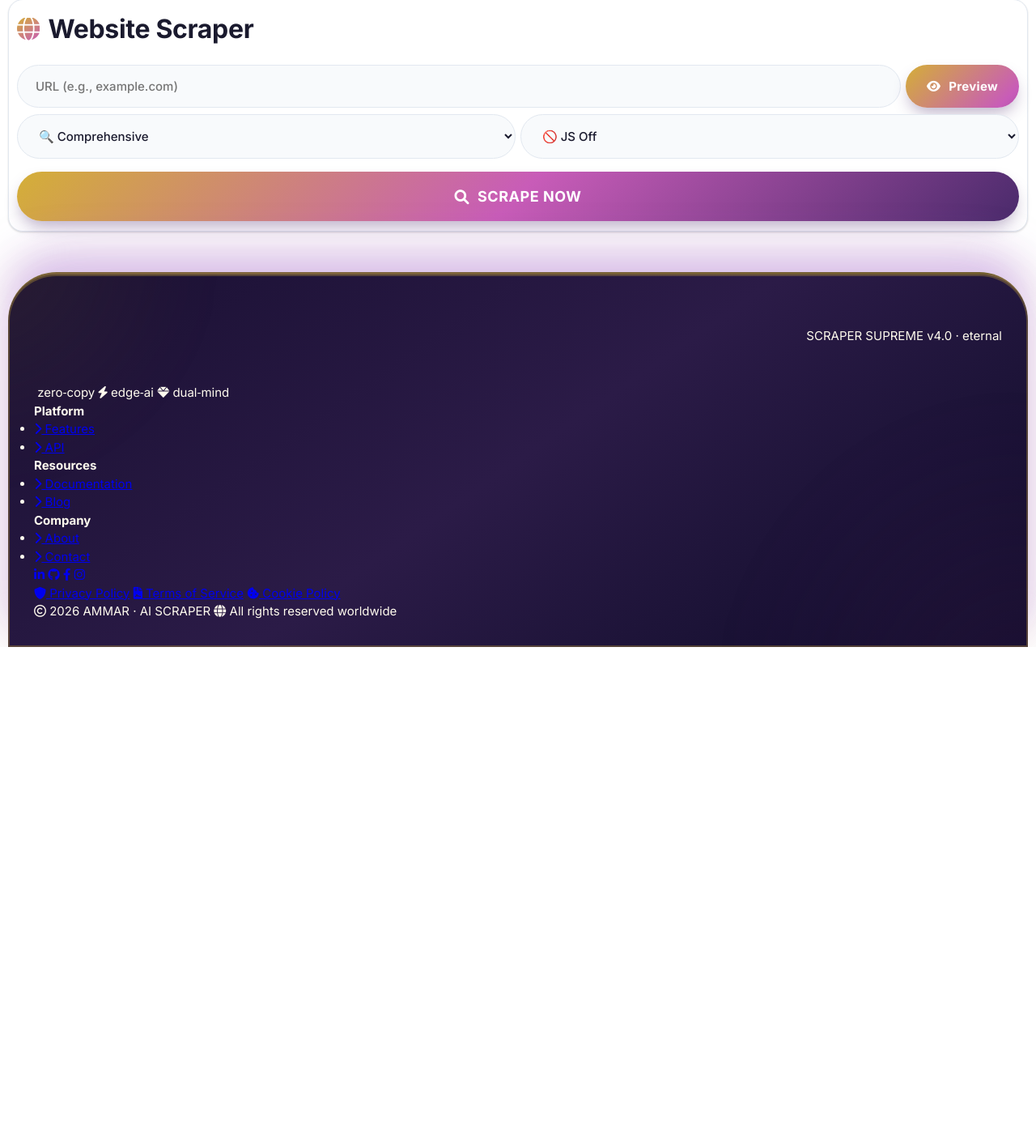
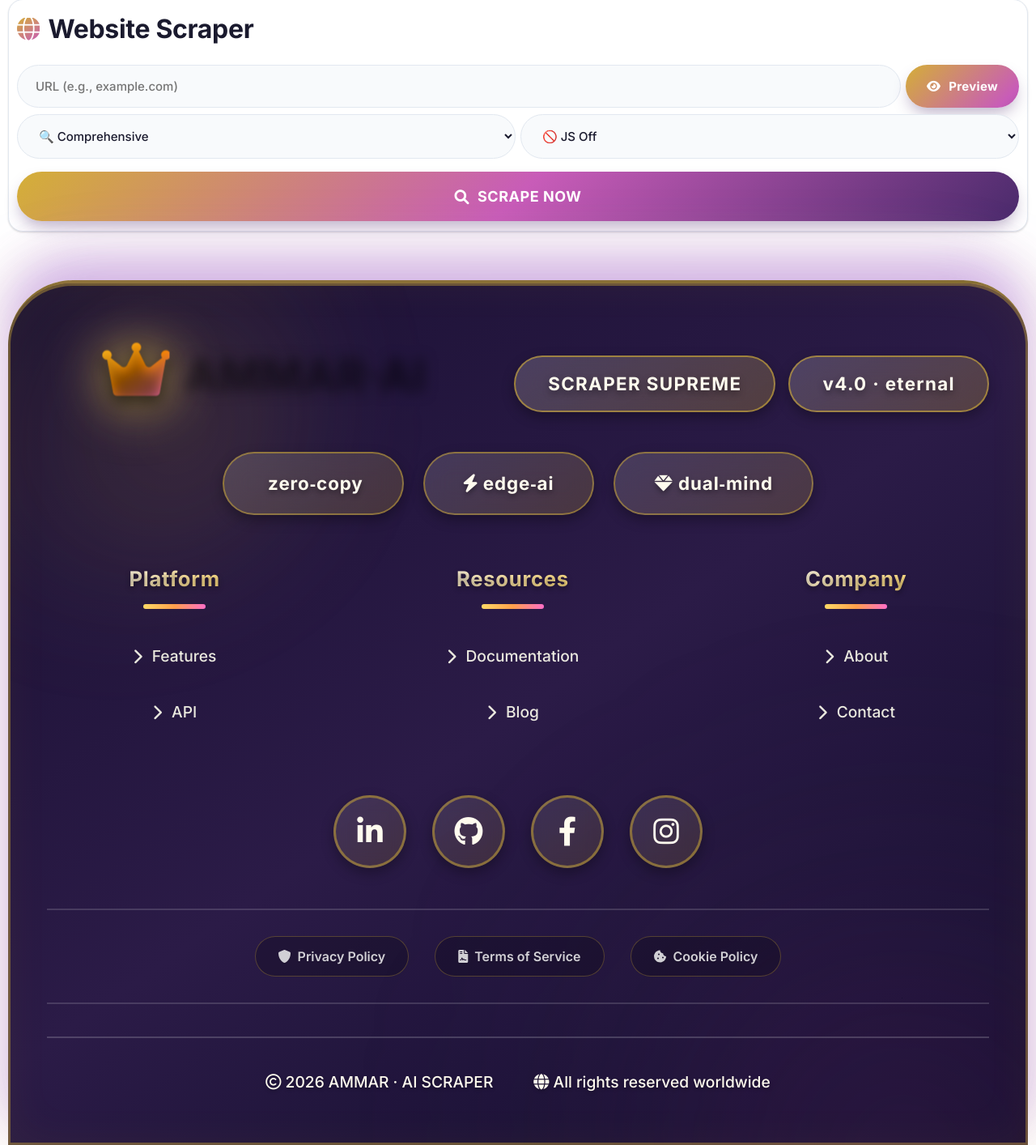
Before and after one commit to syedammarhaider/Ai-scraper, a FastAPI app: page / in a window 1280 px wide. Shown: the part 95-1509 px from the top of the page at 81% size. Before the commit the page ends 894 px from the top, so only its background shows below. Run offline with FastAPI, Linux system fonts and the light colour scheme.

Commit message:
Auto update

```diff
--- a/templates/index.html
+++ b/templates/index.html
@@ -618,58 +618,65 @@ body {
     }
 }
 
-/* ROYAL GOLDEN FOOTER – exactly from example, with AMMAR colors */
+/* ROYAL GOLDEN FOOTER – ultra professional responsive design */
 .footer {
-    margin-top: 50px;
-    padding: 3rem 2rem 2rem;
+    margin-top: 60px;
+    padding: clamp(2rem, 5vw, 4rem) clamp(1.5rem, 4vw, 3rem);
     background: linear-gradient(145deg, #1a1033, #2b1b47, #0f0c29);
     color: #fffbee;
-    border-radius: 60px 60px 0 0;
-    box-shadow: 0 -25px 50px rgba(180, 130, 220, 0.5), 0 0 0 2px rgba(212,175,55,0.3) inset, 0 0 100px rgba(212,175,55,0.1);
-    backdrop-filter: blur(15px);
+    border-radius: clamp(40px, 8vw, 80px) clamp(40px, 8vw, 80px) 0 0;
+    box-shadow:
+        0 -30px 60px rgba(180, 130, 220, 0.6),
+        0 0 0 3px rgba(212,175,55,0.4) inset,
+        0 0 120px rgba(212,175,55,0.15),
+        inset 0 0 60px rgba(255,215,0,0.05);
+    backdrop-filter: blur(20px);
     width: 100%;
     flex-shrink: 0;
     position: relative;
-    border-top: 3px solid rgba(212,175,55,0.5);
+    border-top: 4px solid rgba(212,175,55,0.6);
     overflow: hidden;
+    min-height: clamp(300px, 50vw, 600px);
 }
 
 .footer::before {
     content: '';
     position: absolute;
-    width: 350px;
-    height: 350px;
-    background: radial-gradient(circle at 30% 30%, rgba(212,175,55,0.2), transparent 70%);
-    top: -150px;
-    left: -150px;
+    width: clamp(200px, 30vw, 500px);
+    height: clamp(200px, 30vw, 500px);
+    background: radial-gradient(circle at 30% 30%, rgba(212,175,55,0.25), transparent 70%);
+    top: clamp(-100px, -15vw, -200px);
+    left: clamp(-100px, -15vw, -200px);
     border-radius: 50%;
-    filter: blur(50px);
-    animation: floatOrb 18s infinite alternate;
+    filter: blur(60px);
+    animation: floatOrb 20s infinite alternate;
     z-index: 0;
 }
 
 .footer::after {
     content: '';
     position: absolute;
-    width: 400px;
-    height: 400px;
-    background: radial-gradient(circle at 70% 70%, rgba(200,80,192,0.2), transparent 70%);
-    bottom: -200px;
-    right: -150px;
+    width: clamp(250px, 35vw, 600px);
+    height: clamp(250px, 35vw, 600px);
+    background: radial-gradient(circle at 70% 70%, rgba(200,80,192,0.25), transparent 70%);
+    bottom: clamp(-150px, -20vw, -300px);
+    right: clamp(-150px, -20vw, -300px);
     border-radius: 50%;
-    filter: blur(60px);
-    animation: floatOrb2 22s infinite alternate-reverse;
+    filter: blur(80px);
+    animation: floatOrb2 25s infinite alternate-reverse;
     z-index: 0;
 }
 
 @keyframes floatOrb {
-    0% { transform: translate(0,0) scale(1); opacity:0.3; }
-    100% { transform: translate(30px,40px) scale(1.3); opacity:0.6; }
+    0% { transform: translate(0,0) scale(1) rotate(0deg); opacity:0.4; }
+    50% { transform: translate(30px,40px) scale(1.3) rotate(180deg); opacity:0.7; }
+    100% { transform: translate(60px,80px) scale(1.5) rotate(360deg); opacity:0.9; }
 }
 
 @keyframes floatOrb2 {
-    0% { transform: translate(0,0) scale(1); opacity:0.2; }
-    100% { transform: translate(-50px,-30px) scale(1.4); opacity:0.5; }
+    0% { transform: translate(0,0) scale(1) rotate(0deg); opacity:0.3; }
+    50% { transform: translate(-50px,-30px) scale(1.4) rotate(-180deg); opacity:0.6; }
+    100% { transform: translate(-100px,-60px) scale(1.8) rotate(-360deg); opacity:0.8; }
 }
 
 .footer * {
@@ -677,206 +684,276 @@ body {
     z-index: 3;
 }
 
+/* Footer main content - responsive layout */
 .footer-main {
     display: flex;
     flex-wrap: wrap;
     justify-content: space-between;
     align-items: center;
-    gap: 30px;
-    margin-bottom: 30px;
+    gap: clamp(20px, 4vw, 40px);
+    margin-bottom: clamp(20px, 4vw, 40px);
+    text-align: center;
 }
 
 .footer-logo {
-    font-size: 38px;
+    font-size: clamp(32px, 6vw, 56px);
     font-weight: 900;
     background: linear-gradient(145deg, #fff, #ffe68f, #e2c5ff);
     -webkit-background-clip: text;
     -webkit-text-fill-color: transparent;
     display: flex;
     align-items: center;
-    gap: 16px;
-}6124
+    justify-content: center;
+    gap: clamp(12px, 2vw, 20px);
+    text-shadow: 0 8px 16px rgba(0,0,0,0.5);
     letter-spacing: -0.02em;
-
+    margin-bottom: clamp(10px, 2vw, 20px);
+    flex: 1;
+    min-width: 250px;
+}
 .footer-logo i {
-    font-size: 52px;
-    background: 8inear-gradient(145deg, #fbbf24, #ff8c00, #ff6ec7);
+    font-size: clamp(36px, 7vw, 72px);
+    background: linear-gradient(145deg, #fbbf24, #ff8c00, #ff6ec7);
     -webkit-background-clip: text;
     -webkit-text-fill-color: transparent;
-    filter: drop-shadow(0 0 10px gold);
-}5px gold) drop-shadow(0 4px 8px rgba(0,0,0,0.3));
-    animation: crownGlow 3s ease-in-out infinite alternate;
+    filter: drop-shadow(0 0 20px gold) drop-shadow(0 6px 12px rgba(0,0,0,0.4));
+    animation: crownGlow 4s ease-in-out infinite alternate;
 }
 
 @keyframes crownGlow {
-    0% { filter: drop-shadow( 0 15ld) drop-shadow(0 4px 8px rgba(0,0,0,0.3)); }
-    100% { fiter: drop-shadow(0 0 25px #ffdb7c) drop-shaow(0 4px 8px rgba(0,0,0,0.3) }
+    0% { filter: drop-shadow(0 0 20px gold) drop-shadow(0 6px 12px rgba(0,0,0,0.4)); transform: scale(1); }
+    50% { filter: drop-shadow(0 0 35px #ffdb7c) drop-shadow(0 6px 12px rgba(0,0,0,0.4)); transform: scale(1.05); }
+    100% { filter: drop-shadow(0 0 50px #ffd700) drop-shadow(0 6px 12px rgba(0,0,0,0.4)); transform: scale(1.1); }
+}
+.footer-tagline {
+    display: flex;
+    flex-wrap: wrap;
+    justify-content: center;
+    gap: clamp(8px, 2vw, 16px);
+    margin-top: clamp(8px, 2vw, 16px);
+}
 
 .footer-tagline span {
-    background: rgba(255,255,255,0.1);
-    padding: 8p linear-gradient(145deg,x 22px;5, rgba(212,175,55,0.2))
-    border-ra12ius3:60px;
-    font-size: 1rem;
-    border: 1px .2sol;
-    font-weight: 700id rgba(212,175,55,0.3);
-    backdrop2filter: blur(10px);5
-}5px);
-    text-shadow: 0 3px 6px rgba(0,0,0,.3);
-    letter-spacing: 0.05em;
-    box-shadow: 0 4px 12 rgba(0,0,0,0.2;
+    background: linear-gradient(145deg, rgba(255,255,255,0.18), rgba(212,175,55,0.25));
+    padding: clamp(8px, 2vw, 16px) clamp(20px, 4vw, 40px);
+    border-radius: clamp(30px, 6vw, 80px);
+    font-size: clamp(0.9rem, 2.5vw, 1.4rem);
+    font-weight: 700;
+    border: 2px solid rgba(212,175,55,0.6);
+    backdrop-filter: blur(20px);
+    text-shadow: 0 4px 8px rgba(0,0,0,0.4);
+    letter-spacing: 0.06em;
+    box-shadow: 0 6px 16px rgba(0,0,0,0.3);
+    transition: all 0.4s ease;
 }
 
 .footer-badges {
-    display: flex
-    gap: 20px;
-    margin-bottom: 20px;
-
+    display: flex;
+    flex-wrap: wrap;
+    justify-content: center;
+    gap: clamp(12px, 3vw, 24px);
+    margin: clamp(20px, 4vw, 40px) 0;
+}
 .footer-badge {
-    background: rgba(255,255,255,0.07);
-    padding: 12 linear-gradient(145deg,px 28px;12), rgba(212,15,55,0.15)
-    border-rad4us:3 0px;
-    font-size: 1.1rem;
-    border: 1px s2lid rgba(255,215,0,0.2);
-}font-weight: 700;
-    21,7554
-    baxtkshro w: 0 2px 4pxr: #ff0c00
-}x-shaw 0 4px 12pxrga(0,0,0,0.2)
-
+    background: linear-gradient(145deg, rgba(255,255,255,0.15), rgba(212,175,55,0.2));
+    padding: clamp(10px, 2.5vw, 20px) clamp(24px, 5vw, 48px);
+    border-radius: clamp(40px, 8vw, 80px);
+    font-size: clamp(0.9rem, 2.5vw, 1.4rem);
+    font-weight: 700;
+    border: 2px solid rgba(212,175,55,0.5);
+    text-shadow: 0 3px 6px rgba(0,0,0,0.4);
+    box-shadow: 0 6px 16px rgba(0,0,0,0.3);
+    letter-spacing: 0.04em;
+    transition: all 0.4s ease;
+    backdrop-filter: blur(15px);
+}
+.footer-badge:hover {
+    background: linear-gradient(145deg, rgba(212,175,55,0.4), rgba(255,215,0,0.3));
+    border-color: #ffdb7c;
+    transform: translateY(-6px) scale(1.12) rotate(2deg);
+    box-shadow: 0 12px 28px rgba(212,175,55,0.5);
+    text-shadow: 0 4px 8px rgba(0,0,0,0.5);
+}
 .footer-links {
     display: flex;
     flex-wrap: wrap;
-    gap: 60px;
-    margin: 30px 0;
+    justify-content: space-around;
+    gap: clamp(30px, 6vw, 80px);
+    margin: clamp(30px, 6vw, 60px) 0;
+    text-align: center;
 }
 
 .footer-column h4 {
-    font-size: 1.3rem;
-    margin-bottom4 24px;
-    background: line8r-gradient(145deg, #fff8e7, #ffe49e);
-    -webkit-background-clip: text; , #ffd966
+    font-size: clamp(1.1rem, 3vw, 1.6rem);
+    margin-bottom: clamp(16px, 3vw, 32px);
+    background: linear-gradient(145deg, #fff8e7, #ffe49e, #ffd966);
+    -webkit-background-clip: text;
     -webkit-text-fill-color: transparent;
-}ent;
-    font-wight: 700;
-    letter-spacig: 0.02em;
-    ext-shadow: 0 2px 4px rgba(0,0,0,0.2)
-
+    font-weight: 700;
+    letter-spacing: 0.03em;
+    text-shadow: 0 3px 6px rgba(0,0,0,0.4);
+    text-align: center;
+}
 .footer-column h4::after {
     content: '';
     display: block;
-    width: 50px;
-    height: 4px;
+    width: clamp(40px, 6vw, 80px);
+    height: clamp(3px, 1vw, 6px);
     background: linear-gradient(90deg, #ffd966, #ff9f4b, #ff6ec7);
-    margin-top: 5px;
+    margin: clamp(6px, 1.5vw, 12px) auto 0;
+    border-radius: 3px;
 }
 
 .footer-column ul li {
+    margin-bottom: clamp(8px, 2vw, 16px);
     list-style: none;
-    margin-bottom: 12px;
 }
 
 .footer-column ul li a {
     color: rgba(255,255,240,0.9);
     text-decoration: none;
-    font-size: 1.05rem;
-    display: flex1
+    font-size: clamp(0.95rem, 2.5vw, 1.2rem);
+    display: flex;
     align-items: center;
-    gap: 8px;
+    justify-content: center;
+    gap: clamp(6px, 1.5vw, 12px);
+    font-weight: 500;
+    transition: all 0.4s ease;
+    padding: clamp(6px, 1.5vw, 12px) 0;
+    border-radius: 8px;
 }
-    font-weight: 500;
-    transition: all 0.3s ease;
-    padding: 6px 0;
-
 .footer-column ul li a:hover {
     color: #fff;
-    transform: translateX(10px);
+    transform: translateX(12px) scale(1.05);
+    background: rgba(212,175,55,0.15);
+    text-shadow: 0 2px 4px rgba(0,0,0,0.3);
 }
 
 .footer-social {
     display: flex;
-    gap: 18px;
     flex-wrap: wrap;
     justify-content: center;
-    margin: 25px 0;
+    gap: clamp(16px, 3vw, 32px);
+    margin: clamp(25px, 5vw, 50px) 0;
 }
 
 .footer-social a {
-    width: 60px;
-    height:760px;
-    font-siz7: 24px;
-    border-radiu8: 40px;
-    background: rgb5(255,255,255,0.06);
-    border: 1px lineas-oradient(145deg, rglid rgba(212,175,58), rgba(212,175,55,0.12),03);
-    display:2flex; 4
+    width: clamp(50px, 8vw, 90px);
+    height: clamp(50px, 8vw, 90px);
+    font-size: clamp(20px, 4vw, 36px);
+    border-radius: 50%;
+    background: linear-gradient(145deg, rgba(255,255,255,0.1), rgba(212,175,55,0.15));
+    border: 3px solid rgba(212,175,55,0.5);
+    display: flex;
     align-items: center;
     justify-content: center;
     text-decoration: none;
     color: #fffbee;
-    transition: 0.3s;
-} alls ease;
-    box-hadow: 0 4px 12px rgba(0,0,0,0.2)
-
+    transition: all 0.4s ease;
+    box-shadow: 0 6px 16px rgba(0,0,0,0.3);
+    backdrop-filter: blur(10px);
+}
 .footer-social a:hover {
-    background: #d4af37;
-    color: #1a1 linear-gradient(145deg,033; 7, #ffdbc)
-    transform: translateY(-8px) scale(1.1);
-    box-shadow: 0 15px 30px10#ffd70070;5) rotate(5deg
-} 0 20px4pxrgba(212,75,55,0.), 0 0 rgba(255,215,0,0.3);
-    border-color:
-
+    background: linear-gradient(145deg, #d4af37, #ffdb7c, #ffd700);
+    color: #1a1033;
+    transform: translateY(-15px) scale(1.2) rotate(8deg);
+    box-shadow:
+        0 25px 50px rgba(212,175,55,0.6),
+        0 0 40px rgba(255,215,0,0.4),
+        inset 0 0 20px rgba(255,255,255,0.2);
+    border-color: #ffd700;
+    text-shadow: 0 2px 4px rgba(0,0,0,0.3);
+}
 .footer-extra {
     display: flex;
     flex-wrap: wrap;
-    gap: 20px;
     justify-content: center;
-    margin: 15px 0;
-    padding: 12px 0;
-    border-top: 1px solid rgba(255,255,255,0.1);
-    border-bottom: 1px solid rgba(255,255,255,0.1);
+    gap: clamp(16px, 3vw, 32px);
+    margin: clamp(20px, 4vw, 40px) 0;
+    padding: clamp(16px, 3vw, 32px) 0;
+    border-top: 2px solid rgba(255,255,255,0.15);
+    border-bottom: 2px solid rgba(255,255,255,0.15);
 }
 
 .footer-extra-link {
     color: rgba(255, 255,255,0.8);
-    text-decoration: none; 5
+    text-decoration: none;
     font-size: 1rem;
-    padding: 121.px 28x;
-    border-rad4us:3 0px;
+    padding: 12px 28px;
+    border-radius: 40px;
     background: rgba(0,0,0,0.2);
-    display: fl linear-gradient(145deg,ex; 5, rgba(212,175,55,0.1))
+    display: flex;
     align-items: center;
     gap: 8px;
-}p: 10px;
     font-weight: 600;
-    border: 1x solid rgba(212,175,55,0.3);
-    transition all 0.3s ease;
-    text-shadow: 0 1px2 rgba(0,0,0,0.2)
+    border: 1px solid rgba(212,175,55,0.3);
+    transition: all 0.3s ease;
+    text-shadow: 0 1px 2px rgba(0,0,0,0.2)
+}
 
 .footer-extra-link:hover {
     background: rgba(212,175,55,0.15);
-    color: #fff;linea -radient(145deg, rg5,55,0.2) rgba(25,21,0)
-}ff;
+    color: #fff;
     transform: translateY(-3px) scale(1.05);
-    border-color: #db7c
-    box-shadow: 0 8px20px rgba(212,175,55,0.3);
+    border-color: #db7c;
+    box-shadow: 0 8px 20px rgba(212,175,55,0.3);
+}
 
 .footer-copyright {
-    text-align: cen ter;
-    font-size: 1rem;
-    display: fl1.ex;
+    text-align: center;
+    font-size: clamp(0.9rem, 2.5vw, 1.2rem);
+    display: flex;
     flex-wrap: wrap;
     justify-content: center;
-    gap: 35px;
-    paddi40-top: 20px;
-    border-top: 1p5 solid rgba(255,255,255,0.1);
-}215);
+    gap: clamp(20px, 4vw, 50px);
+    padding-top: clamp(20px, 4vw, 40px);
+    border-top: 2px solid rgba(255,255,255,0.18);
     font-weight: 500;
-    text-shadow: 0 px 2px rgba(0,0,0,0.2
+    text-shadow: 0 2px 4px rgba(0,0,0,0.3);
+    margin-top: clamp(10px, 2vw, 20px);
+}
+/* Ultra Responsive Design */
+@media (max-width: 1200px) {
+    .footer-main { flex-direction: column; text-align: center; }
+    .footer-logo { margin-bottom: 20px; }
+    .footer-links { gap: 40px; }
+}
 
-@media (max-width:700px) {
-    .footer-logo { font-size:28px; }
-    .footer-social a { width:48px; height:48px; }
+@media (max-width: 900px) {
+    .footer { padding: clamp(1.5rem, 4vw, 2.5rem) clamp(1rem, 3vw, 2rem); }
+    .footer-links { gap: 30px; }
+    .footer-social { gap: 20px; }
+    .footer-badges { gap: 16px; }
 }
-@media (max-width:480px) {
-    .footer-links { gap:30px; }
+
+@media (max-width: 700px) {
+    .footer-logo { font-size: clamp(24px, 5vw, 36px); }
+    .footer-social a { width: clamp(40px, 7vw, 60px); height: clamp(40px, 7vw, 60px); font-size: clamp(16px, 3vw, 24px); }
+    .footer-links { gap: 25px; flex-direction: column; }
+    .footer-column { min-width: 100%; text-align: center; }
+    .footer-tagline { flex-direction: column; align-items: center; }
+    .footer-badges { flex-direction: column; align-items: center; }
+    .footer-extra { flex-direction: column; align-items: center; }
+}
+
+@media (max-width: 480px) {
+    .footer {
+        border-radius: 30px 30px 0 0;
+        padding: clamp(1rem, 3vw, 1.5rem) clamp(0.8rem, 2.5vw, 1.2rem);
+        margin-top: 30px;
+    }
+    .footer-logo { font-size: clamp(20px, 4vw, 28px); min-width: 200px; }
+    .footer-logo i { font-size: clamp(24px, 5vw, 36px); }
+    .footer-tagline span { font-size: clamp(0.8rem, 2vw, 1rem); padding: clamp(6px, 1.5vw, 12px) clamp(16px, 3vw, 24px); }
+    .footer-badge { font-size: clamp(0.8rem, 2vw, 1rem); padding: clamp(8px, 2vw, 16px) clamp(20px, 4vw, 32px); }
+    .footer-column h4 { font-size: clamp(0.9rem, 2.5vw, 1.2rem); }
+    .footer-column ul li a { font-size: clamp(0.85rem, 2.2vw, 1rem); }
+    .footer-social a { width: clamp(35px, 6vw, 50px); height: clamp(35px, 6vw, 50px); font-size: clamp(14px, 2.5vw, 20px); }
+    .footer-extra-link { font-size: clamp(0.8rem, 2vw, 1rem); padding: clamp(8px, 2vw, 16px) clamp(20px, 4vw, 32px); }
+    .footer-copyright { font-size: clamp(0.8rem, 2vw, 1rem); gap: 15px; flex-direction: column; }
+    .footer-links { gap: 20px; }
+    .footer-badges { gap: 12px; }
+    .footer-extra { gap: 12px; }
 }
 
 ::-webkit-scrollbar {
```
